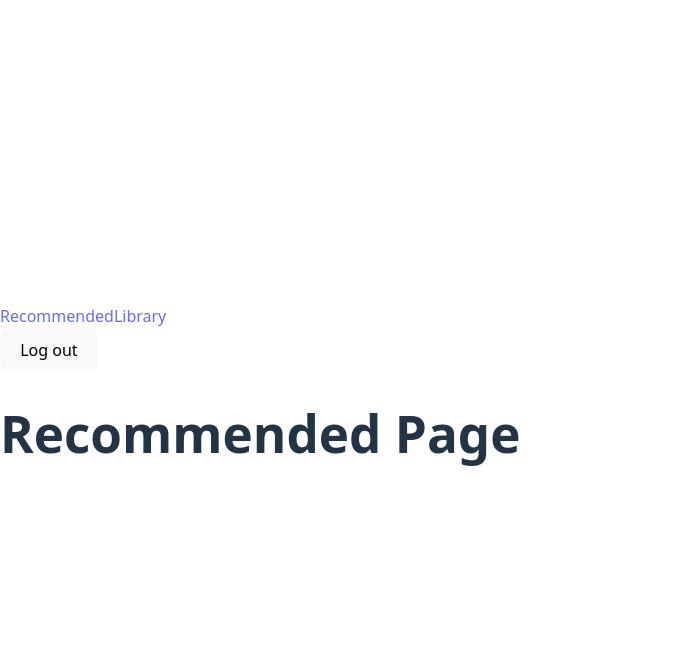
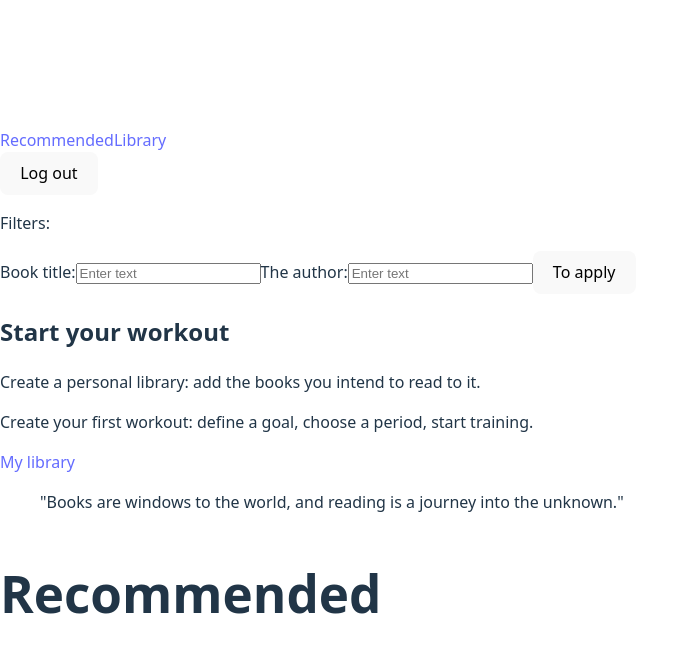
Before and after one commit to serhii-kravchenkoo/read-journey, a React (Vite) app: page /recommended in a window 1280 px wide. Shown: the top 652 px of the page, without its empty margins (0-685 px from the left). Built offline with nearby package versions, Linux system fonts and the light colour scheme; no server answers; sample sign-in values are in the browser's storage.

Commit message:
Dashboard,Description, Filters,Quote

```diff
--- /dev/null
+++ b/src/components/Dashboard/Dashboard.jsx
@@ -0,0 +1,7 @@
+export default function Dashboard({ children }) {
+  return (
+    <aside>
+      {children}
+    </aside>
+  );
+}
--- /dev/null
+++ b/src/components/Description/Description.jsx
@@ -0,0 +1,12 @@
+import { Link } from "react-router-dom";
+
+export default function Description() {
+  return (
+      <div>
+          <h2>Start your workout</h2>
+          <p>Create a personal library: add the books you intend to read to it.</p>
+          <p>Create your first workout: define a goal, choose a period, start training.</p>
+          <Link to="/library">My library</Link>
+    </div>
+  );
+}
--- /dev/null
+++ b/src/components/Filters/Filters.jsx
@@ -0,0 +1,39 @@
+import { Formik, Form, Field, ErrorMessage } from "formik";
+import * as Yup from "yup";
+
+const validationSchema = Yup.object({
+  title: Yup.string(),
+  author: Yup.string(),
+});
+
+export default function Filters() {
+    return (
+        <div>
+        <p>Filters:</p>
+        <Formik
+      initialValues={{ title: "", author: "" }}
+      validationSchema={validationSchema}
+      onSubmit={async values => {
+        console.log("filters submit:", values);
+
+        // ТУТ далі:
+        // api.get("/books/recommend", { params: values })
+      }}
+      >
+          <Form>
+              <label>Book title:
+          <Field name="title" placeholder="Enter text" />
+          <ErrorMessage name="title" component="p" />
+        </label>
+
+              <label>The author:
+          <Field name="author" placeholder="Enter text" />
+          <ErrorMessage name="author" component="p" />
+        </label>
+
+        <button type="submit">To apply</button>
+      </Form>
+            </Formik>
+            </div>
+  );
+}
--- /dev/null
+++ b/src/components/Quote/Quote.jsx
@@ -0,0 +1,9 @@
+export default function Quote() {
+  return (
+    <blockquote>
+      <p>
+        "Books are windows to the world, and reading is a journey into the unknown."
+      </p>
+    </blockquote>
+  );
+}
--- /dev/null
+++ b/src/components/RecommendedBooks/RecommendedBooks.jsx
@@ -0,0 +1,7 @@
+export default function RecommendedBooks() {
+  return (
+    <section>
+      <h1>Recommended</h1>
+    </section>
+  );
+}
--- a/src/pages/Login/Login.jsx
+++ b/src/pages/Login/Login.jsx
@@ -37,7 +37,7 @@ export default function Login() {
     >
   <Form className={styles.form}>
     <label className={styles.label}>
-      Email
+      Mail
       <Field name="email" type="email" className={styles.input} placeholder="Your@email.com"/>
       <ErrorMessage name="email" component="p" />
     </label>
--- a/src/pages/Recommended/Recommended.jsx
+++ b/src/pages/Recommended/Recommended.jsx
@@ -1,5 +1,18 @@
-function Recommended() {
-  return <h1>Recommended Page</h1>;
+import Dashboard from "../../components/Dashboard/Dashboard";
+import Description from "../../components/Description/Description";
+import Filters from "../../components/Filters/Filters";
+import Quote from "../../components/Quote/Quote";
+import RecommendedBooks from "../../components/RecommendedBooks/RecommendedBooks";
+
+export default function Recommended() {
+  return (
+    <section>
+      <Dashboard>
+        <Filters />
+        <Description />
+        <Quote/>
+      </Dashboard>
+      <RecommendedBooks />
+    </section>
+  );
 }
-
-export default Recommended;
```
Also changed, not shown: src/components/Dashboard/Dashboard.module.css (added), src/pages/Recommended/Recommended.module.css (added).
